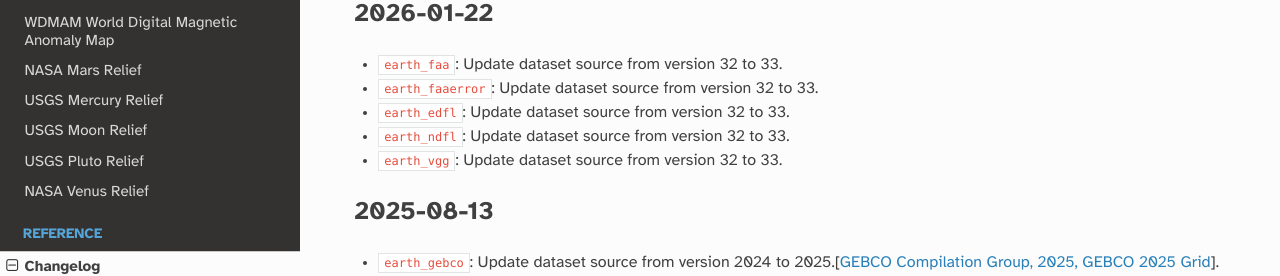
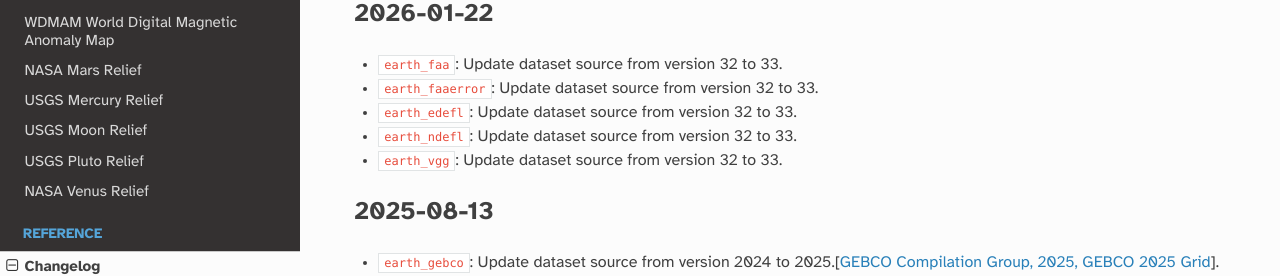
Before and after one commit to GenericMappingTools/remote-datasets, a Sphinx documentation site: the page built from docs/changes.rst, in a window 1280 px wide and 900 px high. Shown: the part 160-436 px from the top of the window. Built offline with Sphinx 7.4.7 and the Read the Docs theme 3.1.0, drawn with Linux system fonts in a browser that asks for light colours.

Commit message:
Fix typos (#149)

```diff
--- a/docs/changes.rst
+++ b/docs/changes.rst
@@ -6,8 +6,8 @@ Changelog
 
 - ``earth_faa``: Update dataset source from version 32 to 33.
 - ``earth_faaerror``: Update dataset source from version 32 to 33.
-- ``earth_edfl``: Update dataset source from version 32 to 33.
-- ``earth_ndfl``: Update dataset source from version 32 to 33.
+- ``earth_edefl``: Update dataset source from version 32 to 33.
+- ``earth_ndefl``: Update dataset source from version 32 to 33.
 - ``earth_vgg``: Update dataset source from version 32 to 33.
 
 2025-08-13
```
Also changed, not shown: README.md (+1 -1 lines), 1 other file.
